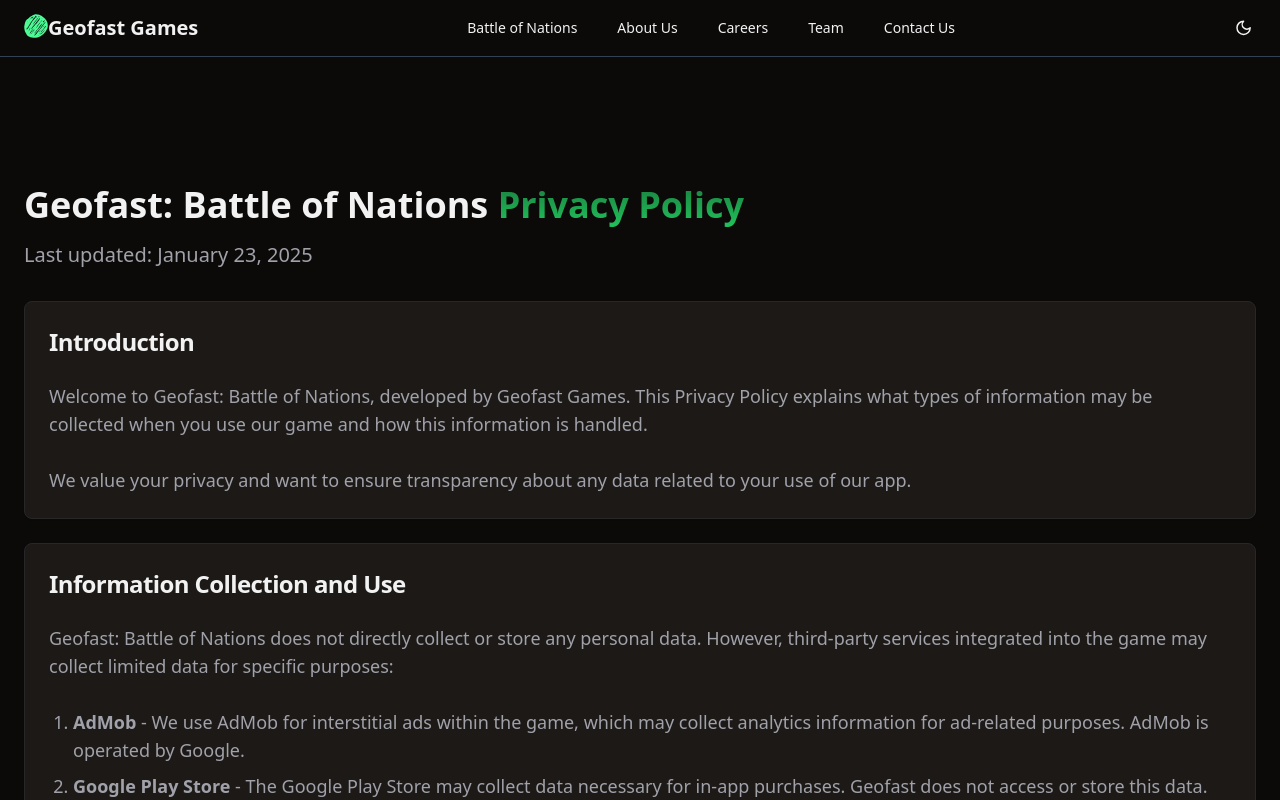
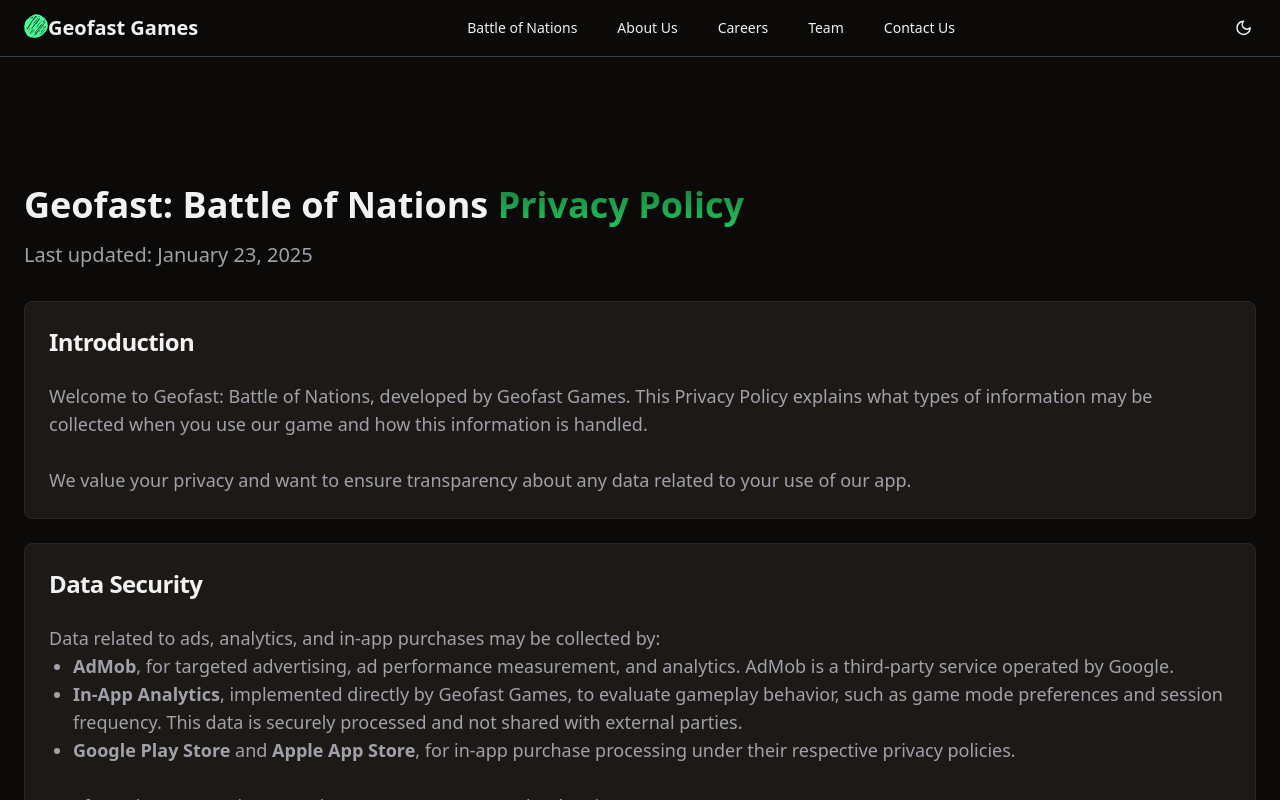
Before and after one commit to utkarshtrivedimdz/geofast-landing-page, a React (Vite) app: page /privacy in a window 1280 px wide. Shown: the top 800 px of the page. Built offline with nearby package versions, Linux system fonts and the light colour scheme.

Commit message:
Update PrivacyPolicy.tsx

```diff
--- a/src/components/PrivacyPolicy.tsx
+++ b/src/components/PrivacyPolicy.tsx
@@ -22,33 +22,33 @@ const policyData: PolicySectionProps[] = [
     ),
   },
   {
-    title: "Information Collection and Use",
+    title: "Data Security",
     content: (
       <div>
-        Geofast: Battle of Nations does not directly collect or store any personal data.
-        However, third-party services integrated into the game may collect limited data for specific purposes:
+        Data related to ads, analytics, and in-app purchases may be collected by:
+        <ul className="list-disc pl-6">
+          <li>
+            <strong>AdMob</strong>, for targeted advertising, ad performance
+            measurement, and analytics. AdMob is a third-party service operated
+            by Google.
+          </li>
+          <li>
+            <strong>In-App Analytics</strong>, implemented directly by Geofast
+            Games, to evaluate gameplay behavior, such as game mode preferences and
+            session frequency. This data is securely processed and not shared with
+            external parties.
+          </li>
+          <li>
+            <strong>Google Play Store</strong> and <strong>Apple App Store</strong>,
+            for in-app purchase processing under their respective privacy policies.
+          </li>
+        </ul>
+        <br />
+        Geofast takes appropriate security measures to protect the data it processes.
         <br />
         <br />
-        <ol className="list-decimal pl-6 space-y-2">
-          <li>
-            <strong>AdMob</strong> - We use AdMob for interstitial ads within the
-            game, which may collect analytics information for ad-related
-            purposes. AdMob is operated by Google.
-          </li>
-          <li>
-            <strong>Google Play Store</strong> - The Google Play Store may
-            collect data necessary for in-app purchases. Geofast does not access
-            or store this data.
-          </li>
-           <li>
-            <strong>Apple App Store</strong> - The App Store may
-            collect data necessary for in-app purchases. Geofast does not access
-            or store this data.
-          </li>
-        </ol>
-        <br />
-        Your game progress is stored locally
-        on your device. We do not have access to or control over this data.
+        For details on how third-party services handle data, please review their
+        respective privacy policies.
       </div>
     ),
   },
```
